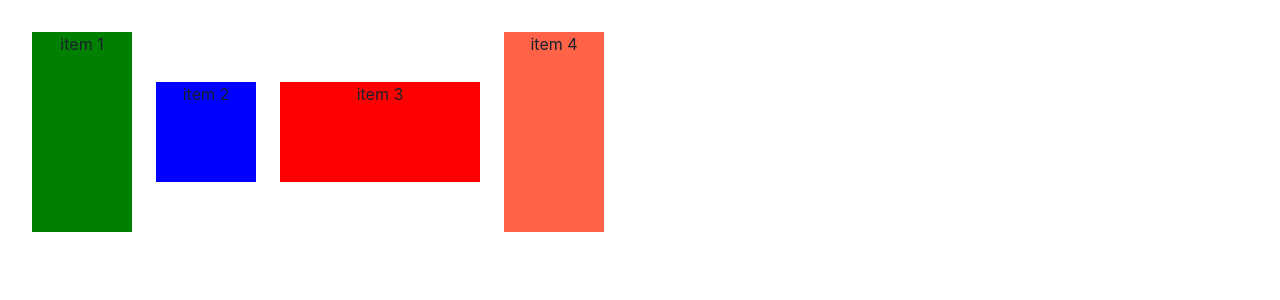
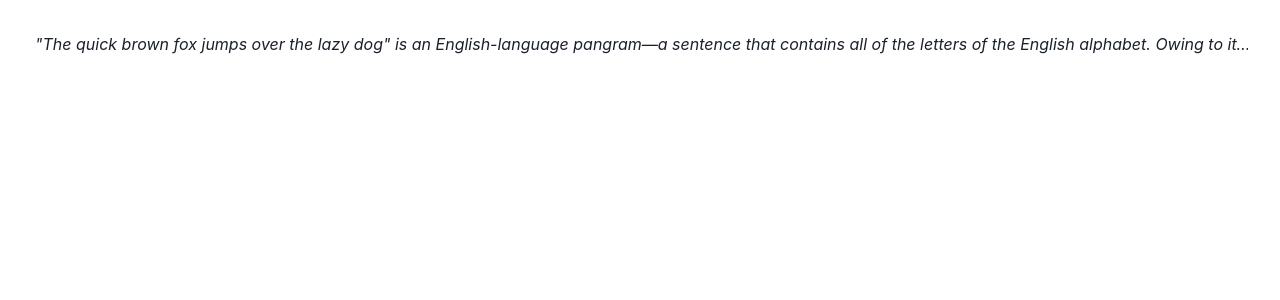
Before and after one commit to AlexanderWinkelmeier/chakra-ui-react, a React (Vite) app: page / in a window 1280 px wide. Shown: the top 300 px of the page. Built offline with nearby package versions, Linux system fonts and the light colour scheme.

Commit message:
Typography - Text

```diff
--- a/src/App.tsx
+++ b/src/App.tsx
@@ -1,23 +1,14 @@
 import './App.css';
-import { Box, Stack, HStack, VStack } from '@chakra-ui/react';
+import { Text } from '@chakra-ui/react';
 
 function App() {
   return (
     <div className="App">
-      <HStack spacing="24px">
-        <Box bg="green" w="100px" h="200px">
-          item 1
-        </Box>
-        <Box bg="blue" w="100px" h="100px">
-          item 2
-        </Box>
-        <Box bg="red" w="200px" h="100px">
-          item 3
-        </Box>
-        <Box bg="tomato" w="100px" h="200px">
-          item 4
-        </Box>
-      </HStack>
+      <Text as="i" noOfLines={1}>
+        "The quick brown fox jumps over the lazy dog" is an English-language
+        pangram—a sentence that contains all of the letters of the English
+        alphabet. Owing to its existence, Chakra was created.
+      </Text>
     </div>
   );
 }
```
